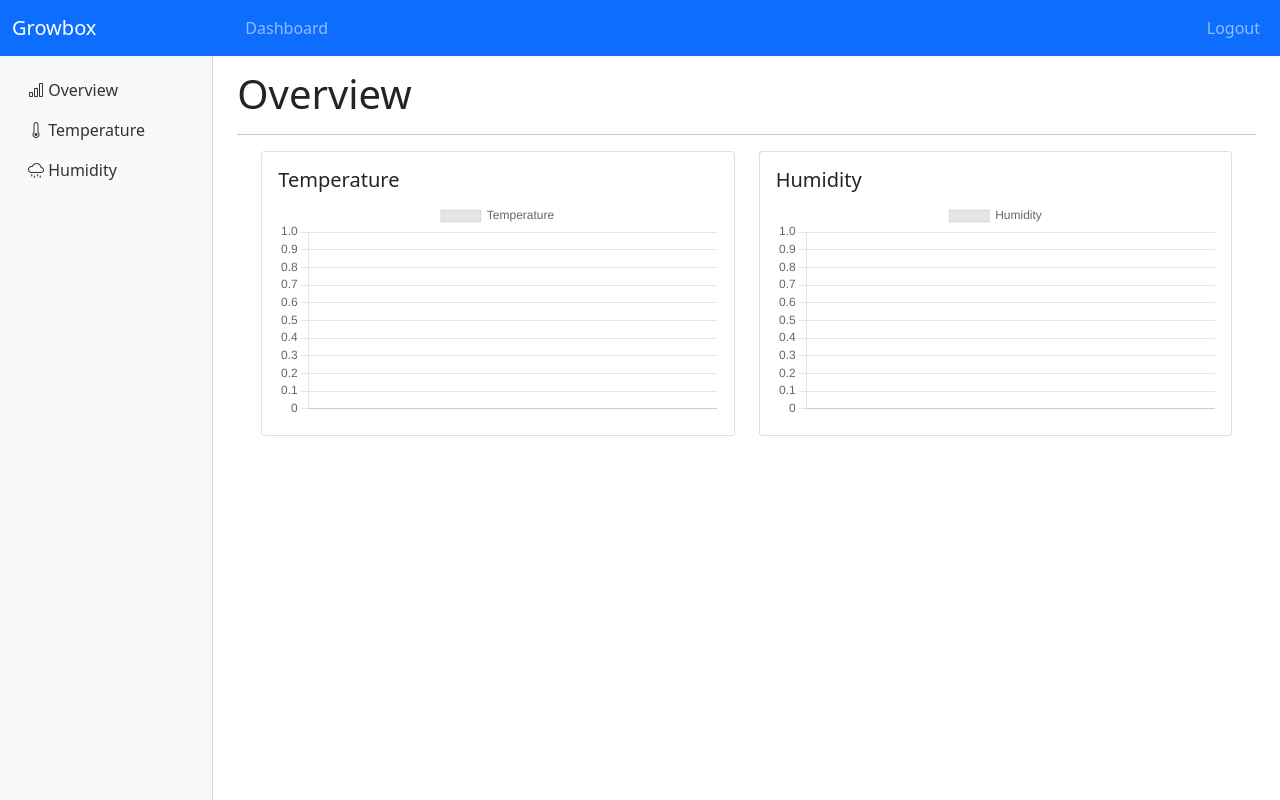
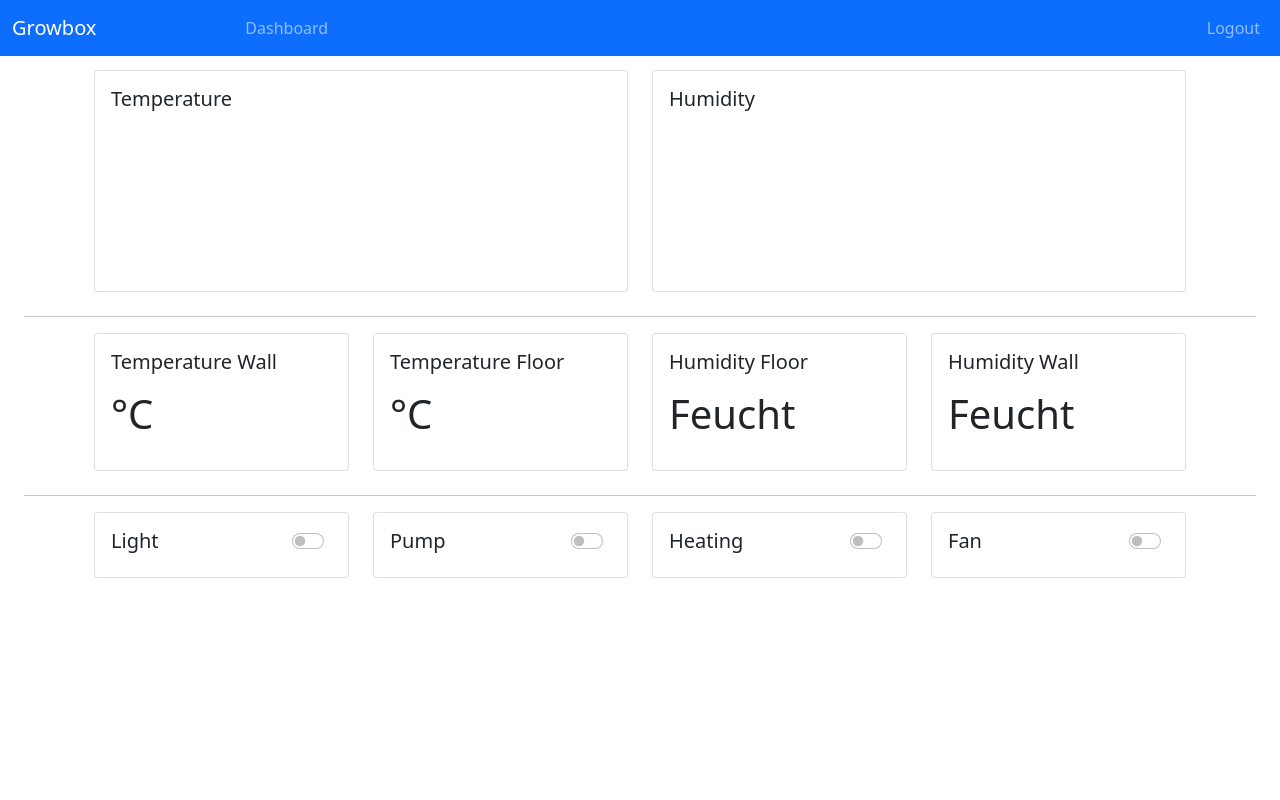
Before and after one commit to kpaule/growbox, a Flask app: page /dashboard/ in a window 1280 px wide. Run offline with Flask 2, Linux system fonts and the light colour scheme; the visitor is signed in with stand-in values (Sample User, id 1); data that the repository does not hold is empty; a map, chart or similar area stays blank; some libraries are stand-ins or nearby versions.

Commit message:
merge dashboards to one

```diff
--- a/growbox/__main__.py
+++ b/growbox/__main__.py
@@ -3,4 +3,4 @@ from growbox import create_app
 app = create_app()
 
 if __name__ == "__main__":
-    app.run(host="0.0.0.0", port=5000, debug=False, use_reloader=False, ssl_context="adhoc")
+    app.run(host="0.0.0.0", port=5001, debug=False, use_reloader=False, ssl_context="adhoc")
--- a/growbox/home/routes.py
+++ b/growbox/home/routes.py
@@ -6,39 +6,6 @@ home = Blueprint("home", __name__)
 
 
 @home.route('/dashboard/')
-@home.route('/dashboard/overview/')
 @login_required
 def dashboard():
-    temp_floor = TemperatureFloor.query.all()
-    temp_floor_data = [x.temperature for x in temp_floor]
-    temp_floor_date = [x.date.strftime("%A, %d. %B %Y %I:%M%p") for x in temp_floor]
-    temp_wall = TemperatureWall.query.all()
-    temp_wall_data = [x.temperature for x in temp_wall]
-    temp_wall_date = [x.date.strftime("%A, %d. %B %Y %I:%M%p") for x in temp_wall]
-    humi_floor = HumidityFloor.query.all()
-    humi_floor_data = [x.humidity for x in humi_floor]
-    humi_floor_date = [x.date.strftime("%A, %d. %B %Y %I:%M%p") for x in humi_floor]
-    humi_wall = HumidityWall.query.all()
-    humi_wall_data = [x.humidity for x in humi_wall]
-    humi_wall_date = [x.date.strftime("%A, %d. %B %Y %I:%M%p") for x in humi_wall]
-    return render_template("dashboard_overview.html",
-                           temp_floor_data=temp_floor_data,
-                           temp_floor_date=temp_floor_date,
-                           temp_wall_data=temp_wall_data,
-                           temp_wall_date=temp_wall_date,
-                           humi_floor_data=humi_floor_data,
-                           humi_floor_date=humi_floor_date,
-                           humi_wall_data=humi_wall_data,
-                           humi_wall_date=humi_wall_date)
-
-
-@home.route('/dashboard/temperature/')
-@login_required
-def dashboard_temperature():
-    return render_template("dashboard_temperature.html")
-
-
-@home.route('/dashboard/humidity/')
-@login_required
-def dashboard_humidity():
-    return render_template("dashboard_humidity.html")
+    return render_template("dashboard.html")
--- a/growbox/static/main.css
+++ b/growbox/static/main.css
@@ -1,24 +1,3 @@
-.sidebar {
-  position: fixed;
-  top: 0;
-  left: 0;
-  bottom: 0;
-  z-index: 100;
-  padding-top: 70px;
-  border-right: 1px solid #d3d3d3;
-}
-
-.sidebar-left {
-  position: sticky;
-  top: 0;
-  height: calc(100vh - 70px);
-}
-
-.sidebar-nav li .nav-link {
-  color: #333;
-  font-weight: 500;
-}
-
 main {
   padding-top: 70px;
 }
@@ -27,3 +6,15 @@ main {
   float: none;
   margin: 0 auto;
 }
+
+.card-title-switch {
+  display: inline-block;
+}
+
+.switch-button {
+  float: right;
+}
+
+.card {
+  margin-bottom: 8px;
+}
--- /dev/null
+++ b/growbox/templates/dashboard.html
@@ -0,0 +1,151 @@
+{% extends "base.html" %}
+{% block titel %}Dashboard{% endblock %}
+
+{% block content %}
+
+    <div class="container-fluid">
+        <div class="row">
+            <main role="main" class="col-lg-12 px-4">
+
+                {% with messages = get_flashed_messages(with_categories=true) %}
+                    {% if messages %}
+                        {% for category, message in messages %}
+                            <div class="alert alert-{{ category }}">
+                                {{ message }}
+                            </div>
+                        {% endfor %}
+                    {% endif %}
+                {% endwith %}
+
+                <div class="container">
+                    <div class="row">
+                        <div class="col-lg-6">
+                            <div class="card">
+                                <div class="card-body">
+                                    <h5 class="card-title">Temperature</h5>
+                                    <canvas id="temperatureChart"></canvas>
+                                    <script type="text/javascript"
+                                            src="{{ url_for('static', filename='chart_temp.js') }}"></script>
+                                    <script type="text/javascript">
+                                        initTemperatureChart({{ temp_floor_data|safe }}, {{ temp_floor_date|safe }});
+                                    </script>
+                                </div>
+                            </div>
+                        </div>
+                        <div class="col-lg-6">
+                            <div class="card">
+                                <div class="card-body">
+                                    <h5 class="card-title">Humidity</h5>
+                                    <canvas id="humidityChart"></canvas>
+                                    <script type="text/javascript"
+                                            src="{{ url_for('static', filename='chart_humi.js') }}"></script>
+                                    <script type="text/javascript">
+                                        initHumidityChart({{ humi_floor_data|safe }}, {{ humi_floor_date|safe }});
+                                    </script>
+                                </div>
+                            </div>
+                        </div>
+                    </div>
+                </div>
+
+                <hr>
+                <div class="container">
+                    <div class="row">
+                        <div class="col-lg-3">
+                            <div class="card">
+                                <div class="card-body">
+                                    <h5 class="card-title">Temperature Wall</h5>
+                                    <p class="card-text">
+                                    <h1>°C</h1>
+                                    </p>
+                                </div>
+                            </div>
+                        </div>
+                        <div class="col-lg-3">
+                            <div class="card">
+                                <div class="card-body">
+                                    <h5 class="card-title">Temperature Floor</h5>
+                                    <p class="card-text">
+                                    <h1>°C</h1>
+                                    </p>
+                                </div>
+                            </div>
+                        </div>
+                        <div class="col-lg-3">
+                            <div class="card">
+                                <div class="card-body">
+                                    <h5 class="card-title">Humidity Floor</h5>
+                                    <p class="card-text">
+                                    <h1>Feucht</h1>
+                                    </p>
+                                </div>
+                            </div>
+                        </div>
+                        <div class="col-lg-3">
+                            <div class="card">
+                                <div class="card-body">
+                                    <h5 class="card-title">Humidity Wall</h5>
+                                    <p class="card-text">
+                                    <h1>Feucht</h1>
+                                    </p>
+                                </div>
+                            </div>
+                        </div>
+                    </div>
+                </div>
+
+                <hr>
+                <div class="container">
+                    <div class="row">
+                        <div class="col-lg-3 col-md-6">
+                            <div class="card">
+                                <div class="card-body">
+                                    <h5 class="card-title card-title-switch">Light</h5>
+                                    <div class="form-check form-switch switch-button">
+                                        <input class="form-check-input" type="checkbox"
+                                               id="flexSwitchCheckDefault"/>
+                                    </div>
+                                </div>
+                            </div>
+                        </div>
+                        <div class="col-lg-3 col-md-6">
+                            <div class="card">
+                                <div class="card-body">
+                                    <h5 class="card-title card-title-switch">Pump</h5>
+                                    <div class="form-check form-switch switch-button">
+                                        <input class="form-check-input" type="checkbox"
+                                               id="flexSwitchCheckDefault"/>
+                                    </div>
+                                </div>
+                            </div>
+                        </div>
+                        <div class="col-lg-3 col-md-6">
+                            <div class="card">
+                                <div class="card-body">
+                                    <h5 class="card-title card-title-switch">Heating</h5>
+                                    <div class="form-check form-switch switch-button">
+                                        <input class="form-check-input" type="checkbox"
+                                               id="flexSwitchCheckDefault"/>
+                                    </div>
+                                </div>
+                            </div>
+                        </div>
+                        <div class="col-lg-3 col-md-6">
+                            <div class="card">
+                                <div class="card-body">
+                                    <h5 class="card-title card-title-switch">Fan</h5>
+                                    <div class="form-check form-switch switch-button">
+                                        <input class="form-check-input" type="checkbox"
+                                               id="flexSwitchCheckDefault"/>
+                                    </div>
+                                </div>
+                            </div>
+                        </div>
+                    </div>
+                </div>
+
+            </main>
+        </div>
+    </div>
+
+{% endblock %}
--- a/growbox/templates/dashboard_base.html
+++ /dev/null
@@ -1,25 +0,0 @@
-{% extends "base.html" %}
-
-{% block content %}
-
-    <div class="container-fluid">
-        <div class="row">
-            {% include 'dashboard_sidebar.html' %}
-            <main role="main" class="col-lg-10 col-md-9 offset-lg-2 offset-md-3 px-4">
-
-                {% with messages = get_flashed_messages(with_categories=true) %}
-                    {% if messages %}
-                        {% for category, message in messages %}
-                            <div class="alert alert-{{ category }}">
-                                {{ message }}
-                            </div>
-                        {% endfor %}
-                    {% endif %}
-                {% endwith %}
-
-                {% block dashboard_content %}{% endblock %}
-            </main>
-        </div>
-    </div>
-
-{% endblock %}
--- a/growbox/templates/dashboard_overview.html
+++ /dev/null
@@ -1,36 +0,0 @@
-{% extends "dashboard_base.html" %}
-{% block titel %}Overview{% endblock %}
-
-{% block dashboard_content %}
-    <h1>Overview</h1>
-    <hr>
-    <div class="container">
-        <div class="row">
-            <div class="col-lg-6">
-                <div class="card">
-                    <div class="card-body">
-                        <h5 class="card-title">Temperature</h5>
-                        <canvas id="temperatureChart"></canvas>
-                        <script type="text/javascript" src="{{ url_for('static', filename='chart_temp.js') }}"></script>
-                        <script type="text/javascript">
-                            initTemperatureChart( {{ temp_floor_data|safe }}, {{ temp_floor_date|safe }} );
-                        </script>
-                    </div>
-                </div>
-            </div>
-            <div class="col-lg-6">
-                <div class="card">
-                    <div class="card-body">
-                        <h5 class="card-title">Humidity</h5>
-                        <canvas id="humidityChart"></canvas>
-                        <script type="text/javascript" src="{{ url_for('static', filename='chart_humi.js') }}"></script>
-                        <script type="text/javascript">
-                            initHumidityChart( {{ humi_floor_data|safe }}, {{ humi_floor_date|safe }} );
-                        </script>
-                    </div>
-                </div>
-            </div>
-        </div>
-    </div>
-
-{% endblock %}
--- a/growbox/templates/dashboard_sidebar.html
+++ /dev/null
@@ -1,15 +0,0 @@
-<div class="col-lg-2 col-md-3 bg-light d-none d-md-block sidebar">
-    <div class="left-sidebar">
-        <ul class="nav flex-column sidebar-nav">
-            <li class="nav-item">
-              <a class="nav-link" href="{{ url_for('home.dashboard') }}"><i class="bi bi-bar-chart"></i> Overview</a>
-            </li>
-            <li class="nav-item">
-              <a class="nav-link" href="{{ url_for('home.dashboard_temperature') }}"><i class="bi bi-thermometer"></i> Temperature</a>
-            </li>
-            <li class="nav-item">
-              <a class="nav-link" href="{{ url_for('home.dashboard_humidity') }}"><i class="bi bi-cloud-drizzle"></i> Humidity</a>
-            </li>
-          </ul>
-    </div>
-</div>
```
Also changed, not shown: growbox/templates/dashboard_humidity.html (deleted, +0 -8 lines), growbox/templates/dashboard_temperature.html (deleted, +0 -8 lines).
